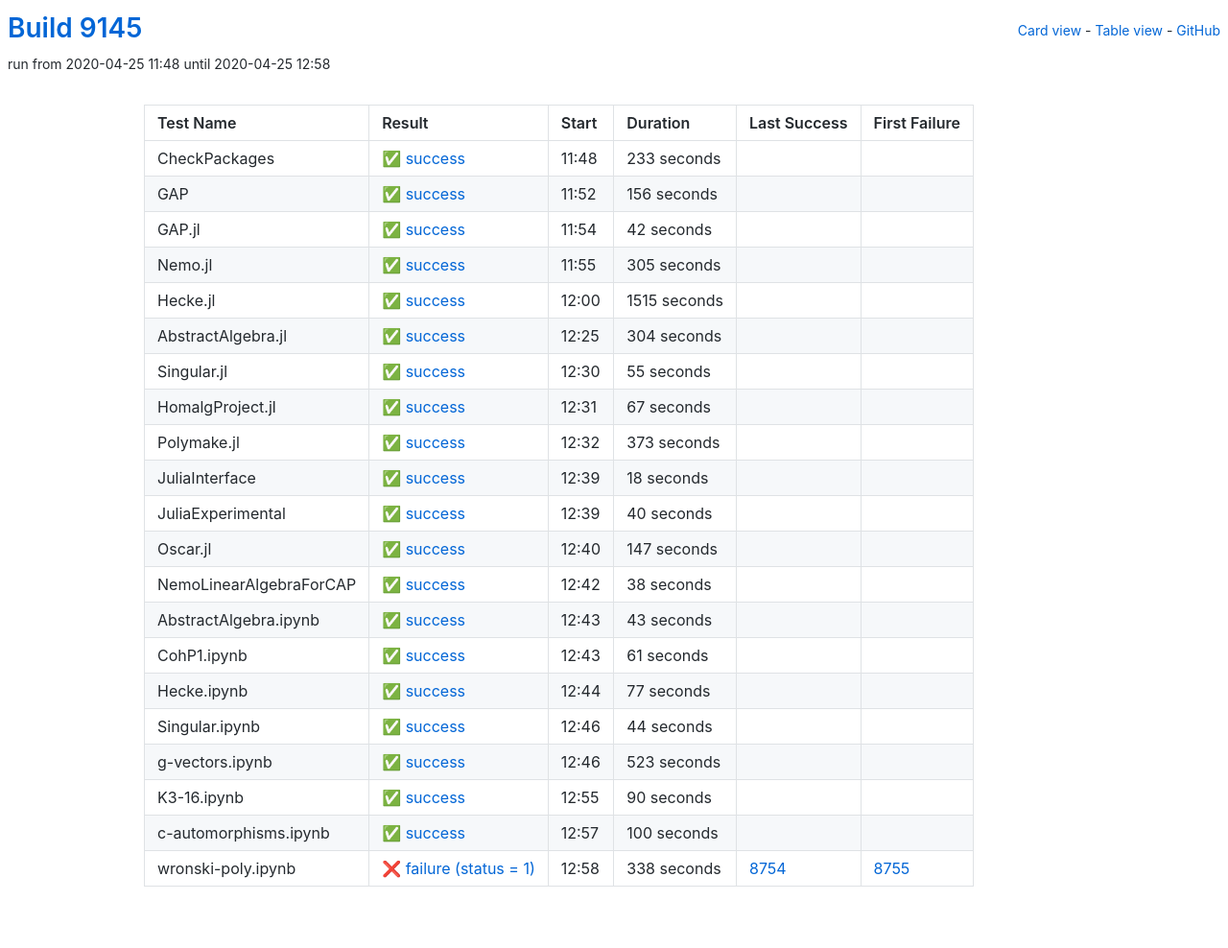
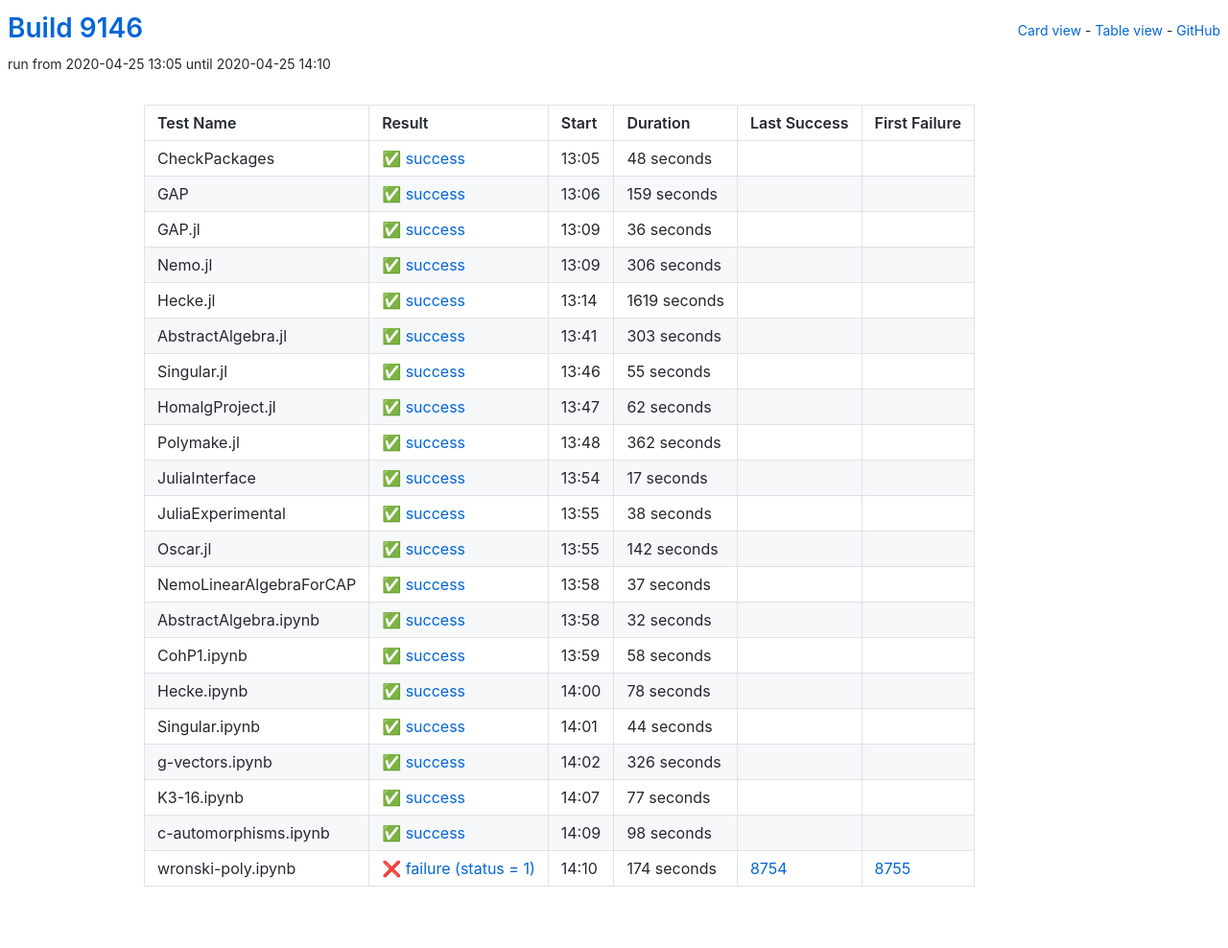
Before and after one commit to oscar-system/oscar-ci-status, a Jekyll site: the page built from table.html, in a window 1280 px wide. Shown: the whole page at 96% size. Built offline with Jekyll 4.4.1, drawn with Linux system fonts in a browser that asks for light colours.

Commit message:
Build 9146

```diff
--- a/_data/ci.yml
+++ b/_data/ci.yml
@@ -1,71 +1,71 @@
-build: 9145
-build_url: https://oscarci.mathematik.uni-kl.de/job/oscar/9145/
+build: 9146
+build_url: https://oscarci.mathematik.uni-kl.de/job/oscar/9146/
 job: oscar
 tests:
-- duration: 233
+- duration: 48
   exitcode: 0
   first_failure: false
   first_failure_url: null
   last_success: false
   last_success_url: null
-  log: https://oscarci.mathematik.uni-kl.de/job/oscar/9145/artifact/logs/build-9145/CheckPackages.log
+  log: https://oscarci.mathematik.uni-kl.de/job/oscar/9146/artifact/logs/build-9146/CheckPackages.log
   name: CheckPackages
-  start: 2020-04-25 11:48
+  start: 2020-04-25 13:05
   status: success
   success: true
-- duration: 156
+- duration: 159
   exitcode: 0
   first_failure: false
   first_failure_url: null
   last_success: false
   last_success_url: null
-  log: https://oscarci.mathematik.uni-kl.de/job/oscar/9145/artifact/logs/build-9145/GAP.log
+  log: https://oscarci.mathematik.uni-kl.de/job/oscar/9146/artifact/logs/build-9146/GAP.log
   name: GAP
-  start: 2020-04-25 11:52
+  start: 2020-04-25 13:06
   status: success
   success: true
-- duration: 42
+- duration: 36
   exitcode: 0
   first_failure: false
   first_failure_url: null
   last_success: false
   last_success_url: null
-  log: https://oscarci.mathematik.uni-kl.de/job/oscar/9145/artifact/logs/build-9145/GAP.jl.log
+  log: https://oscarci.mathematik.uni-kl.de/job/oscar/9146/artifact/logs/build-9146/GAP.jl.log
   name: GAP.jl
-  start: 2020-04-25 11:54
+  start: 2020-04-25 13:09
   status: success
   success: true
-- duration: 305
+- duration: 306
   exitcode: 0
   first_failure: false
   first_failure_url: null
   last_success: false
   last_success_url: null
-  log: https://oscarci.mathematik.uni-kl.de/job/oscar/9145/artifact/logs/build-9145/Nemo.jl.log
+  log: https://oscarci.mathematik.uni-kl.de/job/oscar/9146/artifact/logs/build-9146/Nemo.jl.log
   name: Nemo.jl
-  start: 2020-04-25 11:55
+  start: 2020-04-25 13:09
   status: success
   success: true
-- duration: 1515
+- duration: 1619
   exitcode: 0
   first_failure: false
   first_failure_url: null
   last_success: false
   last_success_url: null
-  log: https://oscarci.mathematik.uni-kl.de/job/oscar/9145/artifact/logs/build-9145/Hecke.jl.log
+  log: https://oscarci.mathematik.uni-kl.de/job/oscar/9146/artifact/logs/build-9146/Hecke.jl.log
   name: Hecke.jl
-  start: 2020-04-25 12:00
+  start: 2020-04-25 13:14
   status: success
   success: true
-- duration: 304
+- duration: 303
   exitcode: 0
   first_failure: false
   first_failure_url: null
   last_success: false
   last_success_url: null
-  log: https://oscarci.mathematik.uni-kl.de/job/oscar/9145/artifact/logs/build-9145/AbstractAlgebra.jl.log
+  log: https://oscarci.mathematik.uni-kl.de/job/oscar/9146/artifact/logs/build-9146/AbstractAlgebra.jl.log
   name: AbstractAlgebra.jl
-  start: 2020-04-25 12:25
+  start: 2020-04-25 13:41
   status: success
   success: true
 - duration: 55
@@ -74,64 +74,42 @@ tests:
   first_failure_url: null
   last_success: false
   last_success_url: null
-  log: https://oscarci.mathematik.uni-kl.de/job/oscar/9145/artifact/logs/build-9145/Singular.jl.log
+  log: https://oscarci.mathematik.uni-kl.de/job/oscar/9146/artifact/logs/build-9146/Singular.jl.log
   name: Singular.jl
-  start: 2020-04-25 12:30
+  start: 2020-04-25 13:46
   status: success
   success: true
-- duration: 67
+- duration: 62
   exitcode: 0
   first_failure: false
   first_failure_url: null
   last_success: false
   last_success_url: null
-  log: https://oscarci.mathematik.uni-kl.de/job/oscar/9145/artifact/logs/build-9145/HomalgProject.jl.log
+  log: https://oscarci.mathematik.uni-kl.de/job/oscar/9146/artifact/logs/build-9146/HomalgProject.jl.log
   name: HomalgProject.jl
-  start: 2020-04-25 12:31
+  start: 2020-04-25 13:47
   status: success
   success: true
-- duration: 373
+- duration: 362
   exitcode: 0
   first_failure: false
   first_failure_url: null
   last_success: false
   last_success_url: null
-  log: https://oscarci.mathematik.uni-kl.de/job/oscar/9145/artifact/logs/build-9145/Polymake.jl.log
+  log: https://oscarci.mathematik.uni-kl.de/job/oscar/9146/artifact/logs/build-9146/Polymake.jl.log
   name: Polymake.jl
-  start: 2020-04-25 12:32
+  start: 2020-04-25 13:48
   status: success
   success: true
-- duration: 18
+- duration: 17
   exitcode: 0
   first_failure: false
   first_failure_url: null
   last_success: false
   last_success_url: null
-  log: https://oscarci.mathematik.uni-kl.de/job/oscar/9145/artifact/logs/build-9145/JuliaInterface.log
+  log: https://oscarci.mathematik.uni-kl.de/job/oscar/9146/artifact/logs/build-9146/JuliaInterface.log
   name: JuliaInterface
-  start: 2020-04-25 12:39
-  status: success
-  success: true
-- duration: 40
-  exitcode: 0
-  first_failure: false
-  first_failure_url: null
-  last_success: false
-  last_success_url: null
-  log: https://oscarci.mathematik.uni-kl.de/job/oscar/9145/artifact/logs/build-9145/JuliaExperimental.log
-  name: JuliaExperimental
-  start: 2020-04-25 12:39
-  status: success
-  success: true
-- duration: 147
-  exitcode: 0
-  first_failure: false
-  first_failure_url: null
-  last_success: false
-  last_success_url: null
-  log: https://oscarci.mathematik.uni-kl.de/job/oscar/9145/artifact/logs/build-9145/Oscar.jl.log
-  name: Oscar.jl
-  start: 2020-04-25 12:40
+  start: 2020-04-25 13:54
   status: success
   success: true
 - duration: 38
@@ -140,31 +118,86 @@ tests:
   first_failure_url: null
   last_success: false
   last_success_url: null
-  log: https://oscarci.mathematik.uni-kl.de/job/oscar/9145/artifact/logs/build-9145/NemoLinearAlgebraForCAP.log
-  name: NemoLinearAlgebraForCAP
-  start: 2020-04-25 12:42
+  log: https://oscarci.mathematik.uni-kl.de/job/oscar/9146/artifact/logs/build-9146/JuliaExperimental.log
+  name: JuliaExperimental
+  start: 2020-04-25 13:55
   status: success
   success: true
-- duration: 43
+- duration: 142
   exitcode: 0
   first_failure: false
   first_failure_url: null
   last_success: false
   last_success_url: null
-  log: https://oscarci.mathematik.uni-kl.de/job/oscar/9145/artifact/logs/build-9145/AbstractAlgebra.ipynb.log
-  name: AbstractAlgebra.ipynb
-  start: 2020-04-25 12:43
+  log: https://oscarci.mathematik.uni-kl.de/job/oscar/9146/artifact/logs/build-9146/Oscar.jl.log
+  name: Oscar.jl
+  start: 2020-04-25 13:55
   status: success
   success: true
-- duration: 61
+- duration: 37
   exitcode: 0
   first_failure: false
   first_failure_url: null
   last_success: false
   last_success_url: null
-  log: https://oscarci.mathematik.uni-kl.de/job/oscar/9145/artifact/logs/build-9145/CohP1.ipynb.log
+  log: https://oscarci.mathematik.uni-kl.de/job/oscar/9146/artifact/logs/build-9146/NemoLinearAlgebraForCAP.log
+  name: NemoLinearAlgebraForCAP
+  start: 2020-04-25 13:58
+  status: success
+  success: true
+- duration: 32
+  exitcode: 0
+  first_failure: false
+  first_failure_url: null
+  last_success: false
+  last_success_url: null
+  log: https://oscarci.mathematik.uni-kl.de/job/oscar/9146/artifact/logs/build-9146/AbstractAlgebra.ipynb.log
+  name: AbstractAlgebra.ipynb
+  start: 2020-04-25 13:58
+  status: success
+  success: true
+- duration: 58
+  exitcode: 0
+  first_failure: false
+  first_failure_url: null
+  last_success: false
+  last_success_url: null
+  log: https://oscarci.mathematik.uni-kl.de/job/oscar/9146/artifact/logs/build-9146/CohP1.ipynb.log
   name: CohP1.ipynb
-  start: 2020-04-25 12:43
+  start: 2020-04-25 13:59
+  status: success
+  success: true
+- duration: 78
+  exitcode: 0
+  first_failure: false
+  first_failure_url: null
+  last_success: false
+  last_success_url: null
+  log: https://oscarci.mathematik.uni-kl.de/job/oscar/9146/artifact/logs/build-9146/Hecke.ipynb.log
+  name: Hecke.ipynb
+  start: 2020-04-25 14:00
+  status: success
+  success: true
+- duration: 44
+  exitcode: 0
+  first_failure: false
+  first_failure_url: null
+  last_success: false
+  last_success_url: null
+  log: https://oscarci.mathematik.uni-kl.de/job/oscar/9146/artifact/logs/build-9146/Singular.ipynb.log
+  name: Singular.ipynb
+  start: 2020-04-25 14:01
+  status: success
+  success: true
+- duration: 326
+  exitcode: 0
+  first_failure: false
+  first_failure_url: null
+  last_success: false
+  last_success_url: null
+  log: https://oscarci.mathematik.uni-kl.de/job/oscar/9146/artifact/logs/build-9146/g-vectors.ipynb.log
+  name: g-vectors.ipynb
+  start: 2020-04-25 14:02
   status: success
   success: true
 - duration: 77
@@ -173,63 +206,30 @@ tests:
   first_failure_url: null
   last_success: false
   last_success_url: null
-  log: https://oscarci.mathematik.uni-kl.de/job/oscar/9145/artifact/logs/build-9145/Hecke.ipynb.log
-  name: Hecke.ipynb
-  start: 2020-04-25 12:44
+  log: https://oscarci.mathematik.uni-kl.de/job/oscar/9146/artifact/logs/build-9146/K3-16.ipynb.log
+  name: K3-16.ipynb
+  start: 2020-04-25 14:07
   status: success
   success: true
-- duration: 44
+- duration: 98
   exitcode: 0
   first_failure: false
   first_failure_url: null
   last_success: false
   last_success_url: null
-  log: https://oscarci.mathematik.uni-kl.de/job/oscar/9145/artifact/logs/build-9145/Singular.ipynb.log
-  name: Singular.ipynb
-  start: 2020-04-25 12:46
+  log: https://oscarci.mathematik.uni-kl.de/job/oscar/9146/artifact/logs/build-9146/c-automorphisms.ipynb.log
+  name: c-automorphisms.ipynb
+  start: 2020-04-25 14:09
   status: success
   success: true
-- duration: 523
-  exitcode: 0
-  first_failure: false
-  first_failure_url: null
-  last_success: false
-  last_success_url: null
-  log: https://oscarci.mathematik.uni-kl.de/job/oscar/9145/artifact/logs/build-9145/g-vectors.ipynb.log
-  name: g-vectors.ipynb
-  start: 2020-04-25 12:46
-  status: success
-  success: true
-- duration: 90
-  exitcode: 0
-  first_failure: false
-  first_failure_url: null
-  last_success: false
-  last_success_url: null
-  log: https://oscarci.mathematik.uni-kl.de/job/oscar/9145/artifact/logs/build-9145/K3-16.ipynb.log
-  name: K3-16.ipynb
-  start: 2020-04-25 12:55
-  status: success
-  success: true
-- duration: 100
-  exitcode: 0
-  first_failure: false
-  first_failure_url: null
-  last_success: false
-  last_success_url: null
-  log: https://oscarci.mathematik.uni-kl.de/job/oscar/9145/artifact/logs/build-9145/c-automorphisms.ipynb.log
-  name: c-automorphisms.ipynb
-  start: 2020-04-25 12:57
-  status: success
-  success: true
-- duration: 338
+- duration: 174
   exitcode: 1
   first_failure: 8755
   first_failure_url: https://oscarci.mathematik.uni-kl.de/job/oscar/8755/
   last_success: 8754
   last_success_url: https://oscarci.mathematik.uni-kl.de/job/oscar/8754/
-  log: https://oscarci.mathematik.uni-kl.de/job/oscar/9145/artifact/logs/build-9145/wronski-poly.ipynb.log
+  log: https://oscarci.mathematik.uni-kl.de/job/oscar/9146/artifact/logs/build-9146/wronski-poly.ipynb.log
   name: wronski-poly.ipynb
-  start: 2020-04-25 12:58
+  start: 2020-04-25 14:10
   status: failure
   success: false
```
Also changed, not shown: README.md.
